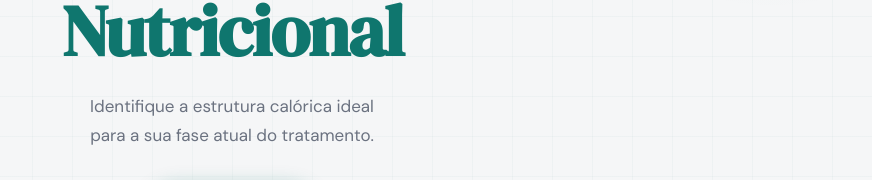
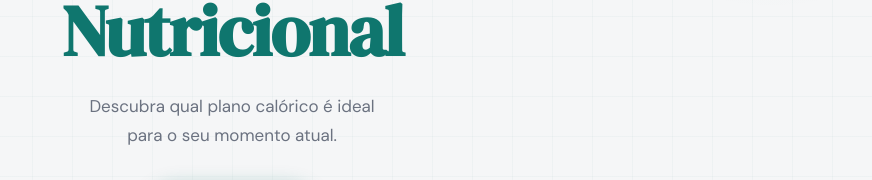
Before and after one commit to Gguga/seletorfinal, a React (Vite) app: page / in a window 1280 px wide. Shown: the part 384-564 px from the top of the page, without its empty margins (408-1280 px from the left). Built offline with nearby package versions, Linux system fonts and the light colour scheme.

Commit message:
Update IntroScreen.tsx

```diff
--- a/src/components/IntroScreen.tsx
+++ b/src/components/IntroScreen.tsx
@@ -18,8 +18,8 @@ export default function IntroScreen({ onStart }: IntroScreenProps) {
         </h1>
 
         <p className={styles.subtitle + ' animate-fade-up-delay-2'}>
-          Identifique a estrutura calórica ideal<br className={styles.br} />
-          para a sua fase atual do tratamento.
+          Descubra qual plano calórico é ideal<br className={styles.br} />
+          para o seu momento atual.
         </p>
 
         <button
```
